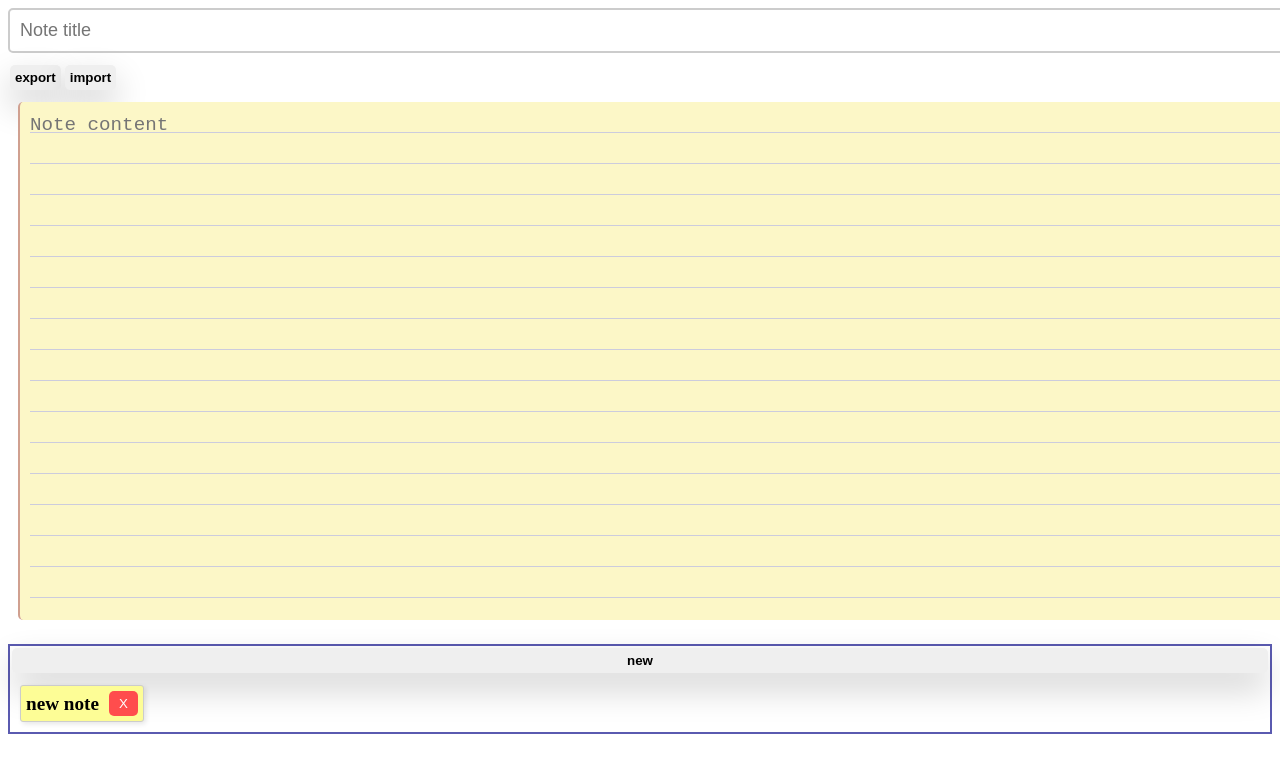
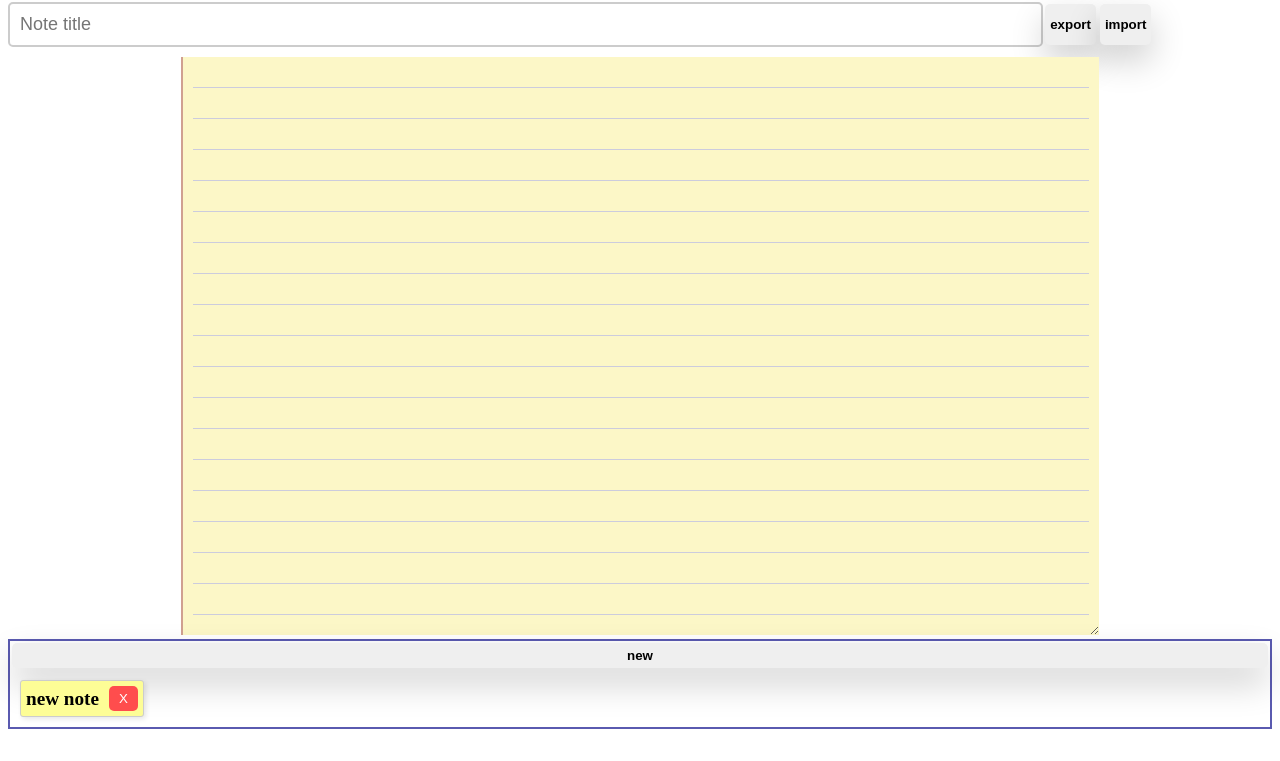
Before and after one commit to system-mania/newnotepad.github.io, a plain HTML site: page index.html in a window 1280 px wide. Shown: the part 39-800 px from the top of the page. Drawn offline with Linux system fonts and the light colour scheme.

Commit message:
second commit

```diff
--- a/css/style.css
+++ b/css/style.css
@@ -1,8 +1,6 @@
 nav {
   background-color: rgb(69, 69, 195);
-  padding: 3px;
   margin-bottom: 10px;
-
 }
 
 nav a {
@@ -24,7 +22,6 @@ nav a {
   transition: 0.25s;
 }
 
-
 .btn:hover {
   background-color: black;
   color: white;
@@ -33,9 +30,7 @@ nav a {
 
 .btn-container {
   display: flex;
-
   margin-bottom: 10px;
-
 }
 
 .export-btn,
@@ -44,9 +39,8 @@ nav a {
   text-align: center;
 }
 
-
 #txt-name {
-  width: 100%;
+  width: 80%;
   padding: 10px;
   margin-bottom: 10px;
   border: 2px solid #ccc;
@@ -58,19 +52,9 @@ nav a {
   display: flex;
 }
 
-.content-container{
-  width: 100%;
-  margin: 10px;
+.content-container {
   text-align: center;
-}
-
-textarea {
-  width: 100%;
-  padding: 10px;
-  margin-bottom: 10px;
-  border: 1.5px solid #ccc;
-  border-radius: 5px;
-  font-size: 18px;
+  overflow-x: visible;
 }
 
 textarea:focus {
@@ -78,11 +62,11 @@ textarea:focus {
 }
 
 #txt-content {
+  width: 70vw;
+  height: 70vh;
+  overflow: hidden;
   font-size: 1.2rem;
-  resize: none;
   background-color: #fcf7c7;
-  width: 100vw;
-  height: 90vh;
   border: none;
   border-left: 2px solid rgb(208, 160, 144);
   background-attachment: local;
@@ -103,8 +87,9 @@ textarea:focus {
   padding: 8px 10px 10px 10px;
 }
 
+.note-head {
+  cursor: pointer;
 
-.note-head {
   display: flex;
   justify-content: space-between;
   align-items: center;
@@ -112,9 +97,10 @@ textarea:focus {
   background-color: #fdfd96; /* light yellow */
   border: 1px solid #ccc;
   border-radius: 3px;
-  box-shadow: 2px 2px 5px rgba(0,0,0,0.1); /* subtle shadow for a 3D effect */
+  box-shadow: 2px 2px 5px rgba(0, 0, 0, 0.1); /* subtle shadow for a 3D effect */
   margin: 10px;
 }
+
 .note-name {
   flex-grow: 1;
   margin-right: 10px;
@@ -131,7 +117,7 @@ textarea:focus {
   cursor: pointer;
 }
 
-.new-notes-container{
+.new-notes-container {
   border: 2px solid rgb(90, 90, 176);
   margin-bottom: 10px;
   display: flex;
@@ -142,5 +128,4 @@ textarea:focus {
   display: flex;
   flex-direction: row;
   flex-wrap: wrap;
-
 }
--- a/index.html
+++ b/index.html
@@ -16,20 +16,17 @@
     </header>
 
     <main>
-      <input type="text" id="txt-name" placeholder="Note title" />
-
-
-      <div class="btn-container">
-        <button class="btn export-btn">export</button>
-        <button class="btn import-btn" id="importTXT">import</button>
-      </div>
+      <div class="container">
+        <input type="text" id="txt-name" placeholder="Note title" />
+        <div class="btn-container">
+          <button class="btn export-btn">export</button>
+          <button class="btn import-btn" id="importTXT">import</button>
+        </div>
+    </div>
         <div class="content-container">
           <textarea
             name="txt-content"
-            id="txt-content"
-            rows="19"
-            placeholder="Note content"
-            style="height: 500px; width: 1250px;"></textarea>
+            id="txt-content"></textarea>
         </div>
 
       <div class="new-notes-container">
--- a/js/app.js
+++ b/js/app.js
@@ -27,10 +27,9 @@ function loadNote() {
   if (notes !== null) {
     txtName.value = notes.txtName;
     txtContent.value = notes.txtContent;
-  }
-
-  else {
+  } else {
     newNoteCreate();
+    loadNotes();
   }
 }
 
@@ -48,8 +47,6 @@ function saveNotes() {
 
 txtName.addEventListener('input', saveNotes);
 txtContent.addEventListener('input', saveNotes);
-
-
 
 function loadNotes() {
   //기존 노트 지우기
@@ -84,11 +81,9 @@ txtName.addEventListener('input', loadNotes);
 newBtn.addEventListener('click', loadNotes);
 
 function deleteNotes(event) {
-
   const message = 'All content will be deleted\nAre you sure to delete all?';
   let result = confirm(message);
-    if (result) {
-
+  if (result) {
     // Get the parent note element
     const noteElement = event.target.parentElement.parentElement;
 
@@ -125,7 +120,6 @@ function replaceText(event) {
 }
 
 function exportTXT() {
-
   let c = document.createElement('a');
   c.download = txtName.value + '.txt';
 
@@ -143,7 +137,7 @@ exportBtn.addEventListener('click', exportTXT);
 let importButton = document.querySelector('#importTXT');
 
 // Add a click event listener to the button
-importButton.addEventListener('click', function() {
+importButton.addEventListener('click', function () {
   // Create a file input element
   let fileInput = document.createElement('input');
   fileInput.type = 'file';
@@ -153,11 +147,11 @@ importButton.addEventListener('click', function() {
   fileInput.click();
 
   // When a file is selected, read its contents
-  fileInput.addEventListener('change', function() {
+  fileInput.addEventListener('change', function () {
     let file = this.files[0];
     let reader = new FileReader();
 
-    reader.onload = function(event) {
+    reader.onload = function (event) {
       let fileName = file.name.replace('.txt', '');
       let txtContent = event.target.result;
 
@@ -173,7 +167,7 @@ importButton.addEventListener('click', function() {
 
     // Read the file as text
     reader.readAsText(file);
-
   });
 });
+
 loadNotes();
```
